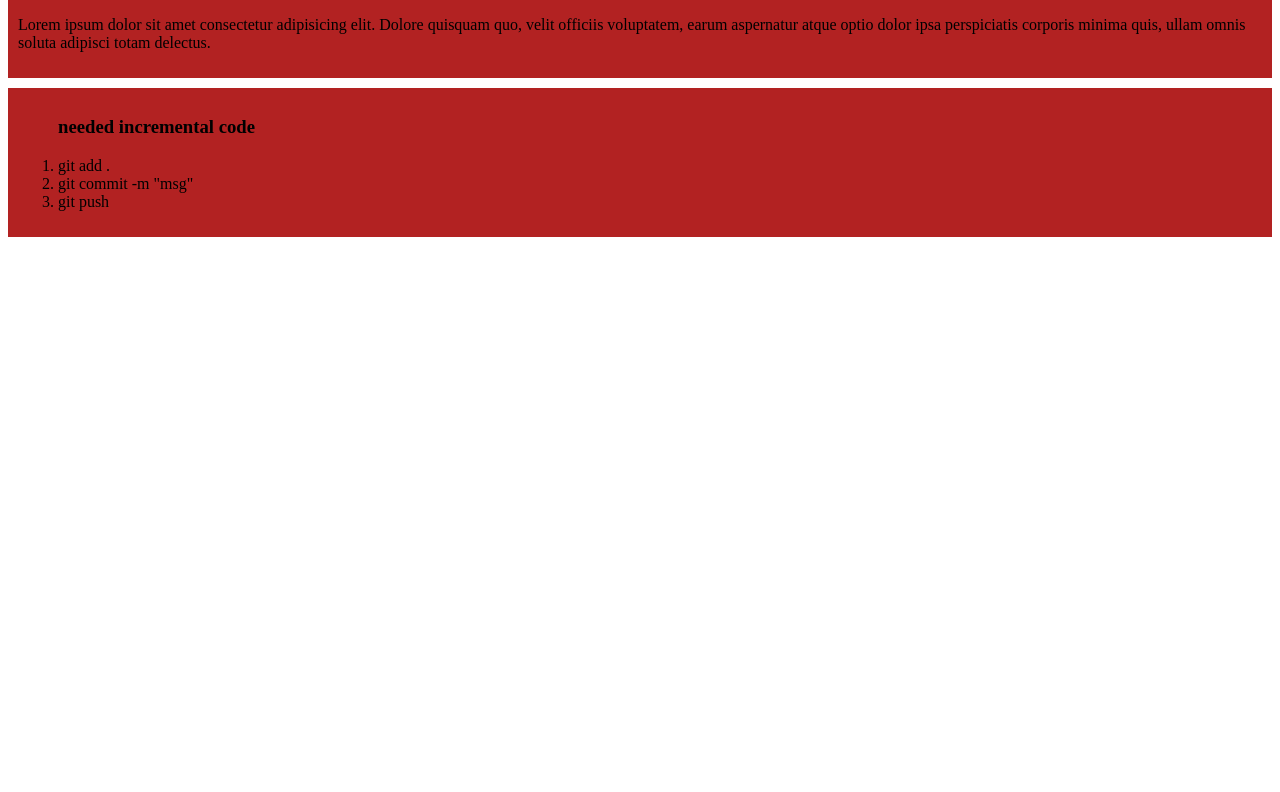
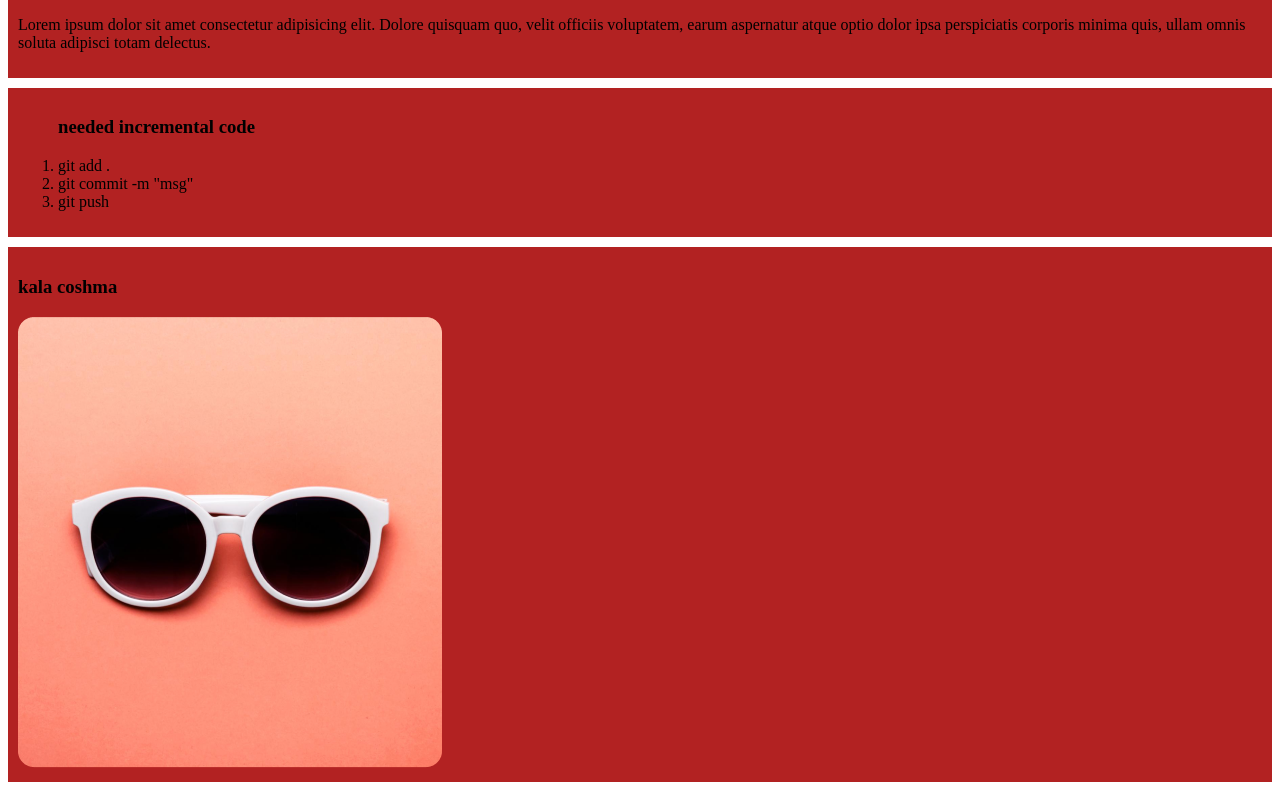
Before and after one commit to farzanafatema/website-simple, a plain HTML site: page index.html in a window 1280 px wide. Shown: the part 486-1278 px from the top of the page. Before the commit the page ends 800 px from the top, so only its background shows below. Drawn offline with Linux system fonts and the light colour scheme.

Commit message:
coshma add

```diff
--- a/index.html
+++ b/index.html
@@ -31,5 +31,9 @@
     <li>git push</li>
     </ol>
 </div>
+<div>
+    <h3>kala coshma</h3>
+    <img src="images/coshma.png" alt="">
+</div>
 </body>
 </html>
```
Also changed, not shown: images/coshma.png (added).
